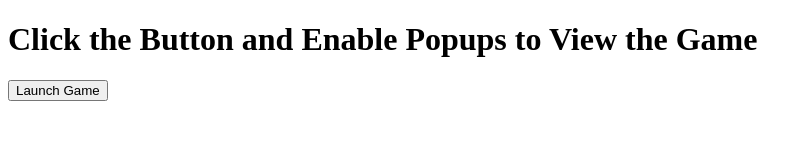
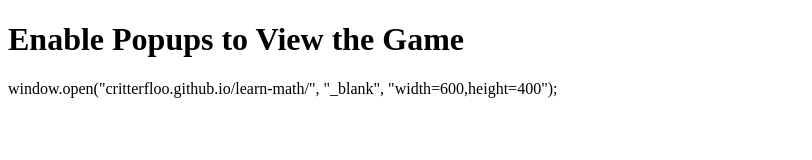
Before and after one commit to critterfloo/game, a plain HTML site: page index.html in a window 1280 px wide. Shown: the whole page, without its empty margins (0-812 px from the left). Drawn offline with Linux system fonts and the light colour scheme.

Commit message:
Update index.html

```diff
--- a/index.html
+++ b/index.html
@@ -12,7 +12,7 @@
     <title>Game Made By Me</title>
 </head>
 <body>
-    <h1>Click the Button and Enable Popups to View the Game</h1>
-    <button onclick="openPopupTab()">Launch Game</button>
+    <h1>Enable Popups to View the Game</h1>
+    window.open("critterfloo.github.io/learn-math/", "_blank", "width=600,height=400");
 </body>
 </html>
```
